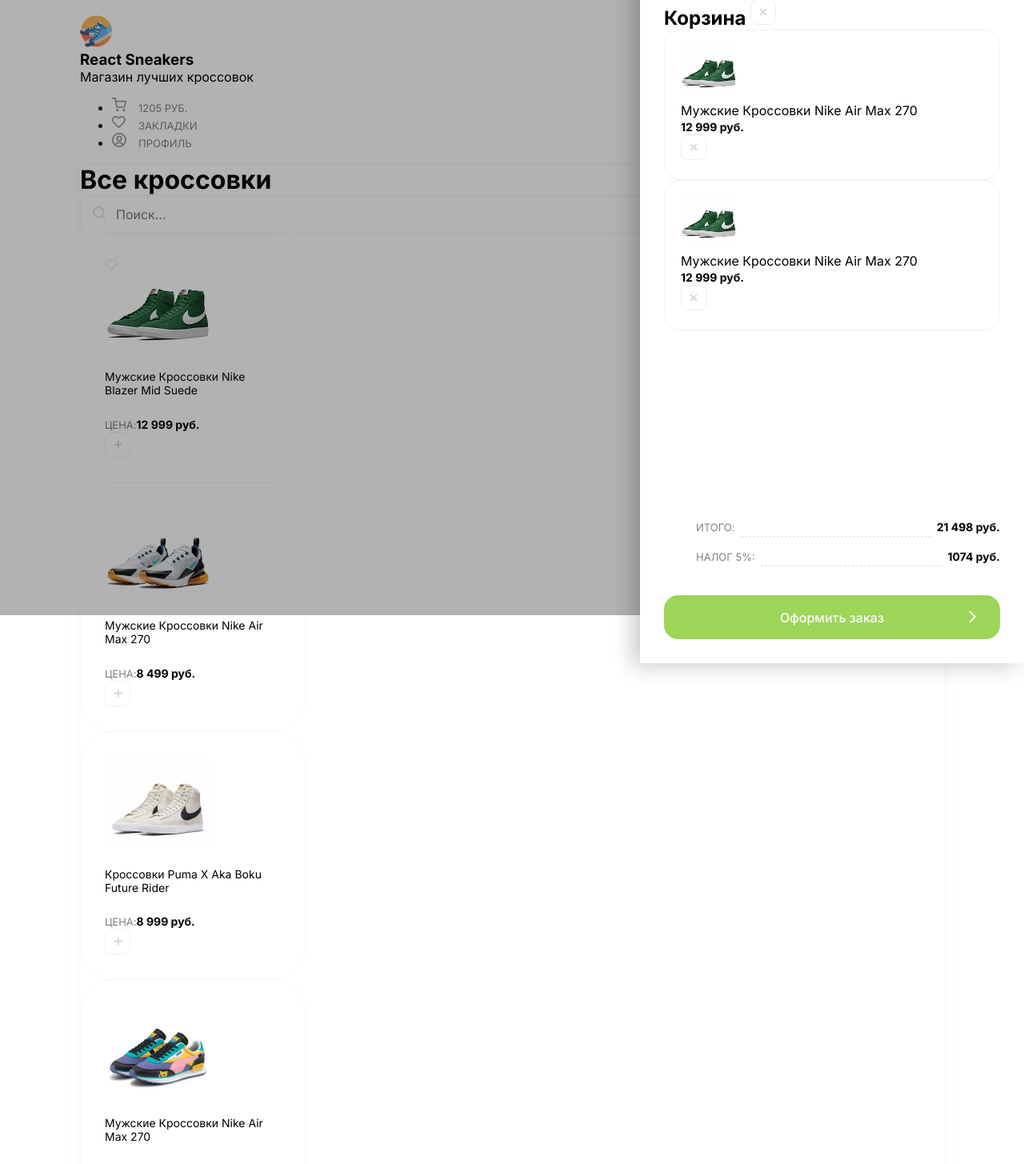
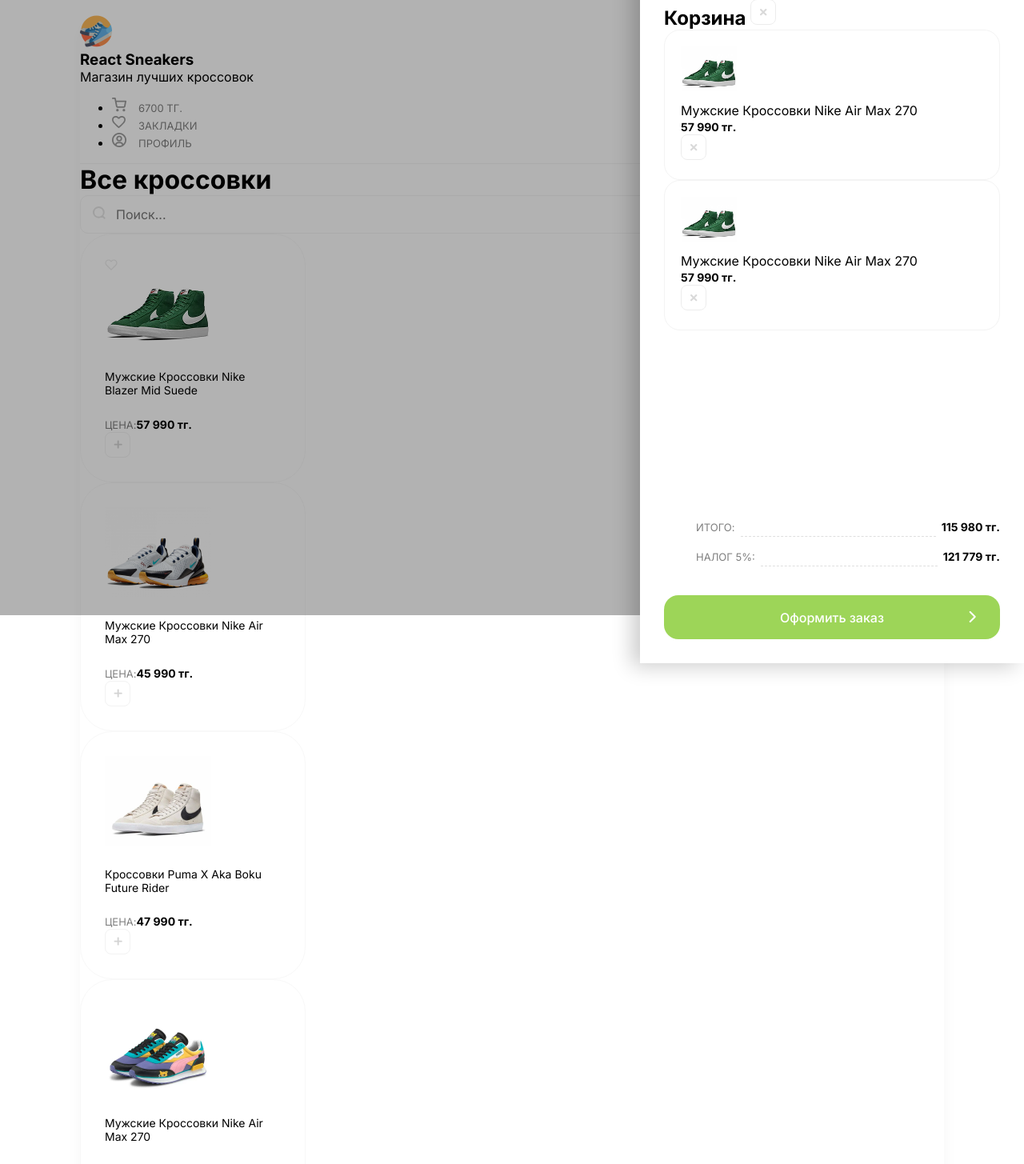
Before and after one commit to Romochhka/react-sneakers, a React (Vite) app: page / in a window 1280 px wide. Shown: the part 31-1486 px from the top of the page at 80% size. Built offline with nearby package versions, Linux system fonts and the light colour scheme.

Commit message:
add some changes

```diff
--- a/src/App.jsx
+++ b/src/App.jsx
@@ -25,7 +25,7 @@
 						<div className="d-flex justify-between align-center">
 							<div className="d-flex flex-column">
 								<span>Цена:</span>
-								<b>12 999 руб.</b>
+								<b>57 990 тг.</b>
 							</div>
 							<button className="button">
 								<img width={11} height={11} src="./plus.svg" alt="Plus"/>
@@ -38,7 +38,7 @@
 						<div className="d-flex justify-between align-center">
 							<div className="d-flex flex-column">
 								<span>Цена:</span>
-								<b>8 499 руб.</b>
+								<b>45 990 тг.</b>
 							</div>
 							<button className="button">
 								<img width={11} height={11} src="./plus.svg" alt="Plus"/>
@@ -51,7 +51,7 @@
 						<div className="d-flex justify-between align-center">
 							<div className="d-flex flex-column">
 								<span>Цена:</span>
-								<b>8 999 руб.</b>
+								<b>47 990 тг.</b>
 							</div>
 							<button className="button">
 								<img width={11} height={11} src="./plus.svg" alt="Plus"/>
--- a/src/components/Card.jsx
+++ b/src/components/Card.jsx
@@ -5,7 +5,7 @@
 		<div className="d-flex justify-between align-center">
 			<div className="d-flex flex-column">
 				<span>Цена:</span>
-				<b>12 999 руб.</b>
+				<b>69 990 тг.</b>
 			</div>
 			<button className="button">
 				<img width={11} height={11} src="./plus.svg" alt="Plus"/>
--- a/src/components/CartDrawer.jsx
+++ b/src/components/CartDrawer.jsx
@@ -12,7 +12,7 @@
 						<div style={{backgroundImage: 'url(./sneakers/1.png)'}} className="cartItemImg"></div>
 						<div className="mr-20 flex">
 							<p className="mb-5">Мужские Кроссовки Nike Air Max 270</p>
-							<b>12 999 руб.</b>
+							<b>57 990 тг.</b>
 						</div>
 						<img className="removeBtn" src="./btn-remove.svg" alt="Remove"/>
 					</div>
@@ -20,7 +20,7 @@
 						<div style={{backgroundImage: 'url(./sneakers/1.png)'}} className="cartItemImg"></div>
 						<div className="mr-20 flex">
 							<p className="mb-5">Мужские Кроссовки Nike Air Max 270</p>
-							<b>12 999 руб.</b>
+							<b>57 990 тг.</b>
 						</div>
 						<img className="removeBtn" src="./btn-remove.svg" alt="Remove"/>
 					</div>
@@ -30,12 +30,12 @@
 						<li className="d-flex ">
 							<span>Итого:</span>
 							<div></div>
-							<b>21 498 руб. </b>
+							<b>115 980 тг. </b>
 						</li>
 						<li className="d-flex ">
 							<span>Налог 5%:</span>
 							<div></div>
-							<b>1074 руб.</b>
+							<b>121 779 тг.</b>
 						</li>
 					</ul>
 					<button className="greenButton">Оформить заказ<img src="./arrow.svg" alt="Arrow"/></button>
--- a/src/components/Header.jsx
+++ b/src/components/Header.jsx
@@ -11,7 +11,7 @@
 		<ul className="d-flex ">
 			<li className="mr-30">
 				<img width={18} height={18} src="./cartIcon.svg" alt="cartIcon"/>
-				<span>1205 руб.</span>
+				<span>6700 тг.</span>
 			</li>
 			<li className="mr-30">
 				<img width={18} height={18} src="./LoveIcon.svg" alt="LoveIcon"/>
```
